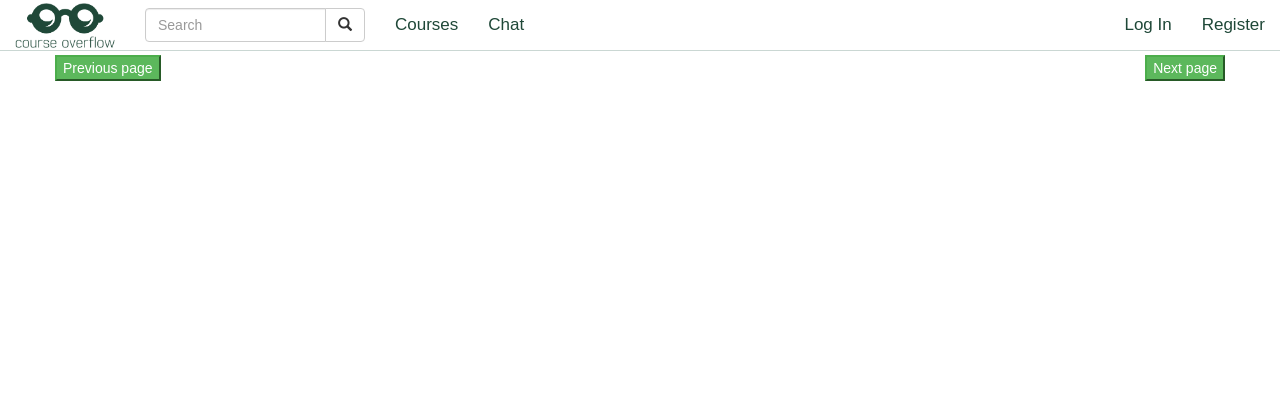
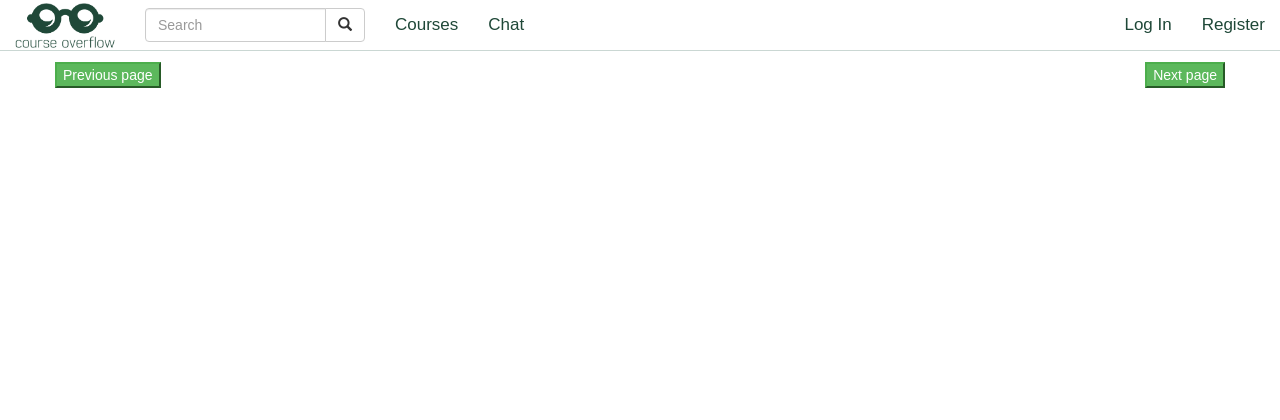
Before and after one commit to MilenaSh/Team-Project-NodeJs, a Node server app: template views/courses.pug in a window 1280 px wide. Shown: the top 420 px of the page. Run offline with Node 20, Linux system fonts and the light colour scheme; the template is opened without the code that fills it, so the values that code supplies are empty; some libraries are stand-ins or nearby versions.

Commit message:
Fixed margin top

```diff
--- a/public/styles/main.css
+++ b/public/styles/main.css
@@ -22,11 +22,8 @@ body {
     margin: 0 0 200px;
 }
 
-
-/* TODO */
-
 main {
-    margin-top: 55px;
+    margin-top: 52px;
 }
 
 .login-register-form {
--- a/views/courses.pug
+++ b/views/courses.pug
@@ -7,6 +7,9 @@ block nav
 block content
     main
         .container
+            .row
+            p
+            |
             each c in courses
                 .col-sm-6.col-md-4.course-container
                     .thumbnail
--- a/views/selected-course.pug
+++ b/views/selected-course.pug
@@ -9,6 +9,8 @@ block content
         - const selectedCourse = course[0]
         .container
             .row
+                p
+                |
                 .col-md-8
                     img.img-responsive.img-rounded(src= selectedCourse.coverPhoto, alt='')
                 .col-md-4
@@ -38,7 +40,7 @@ block content
             .row
                 .col-lg-12
                     .well.text-center.lecturer-label
-                        | Course is taught by #{selectedCourse.lecturer}
+                        | The Course is taught by #{selectedCourse.lecturer}
             .row
                 if isLoggedIn
                     each lecture in course[0].lectures
```
